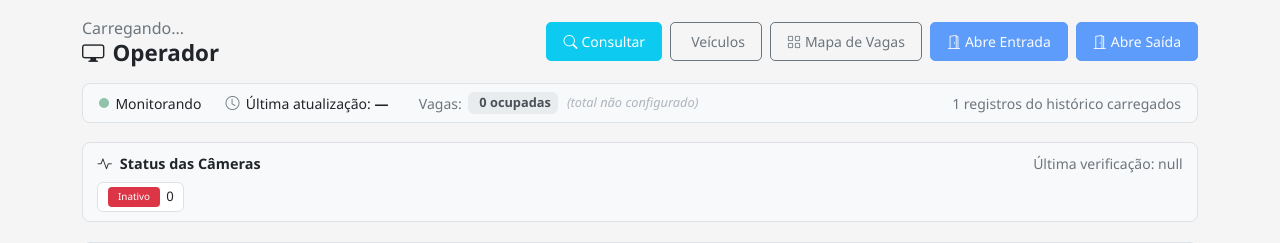
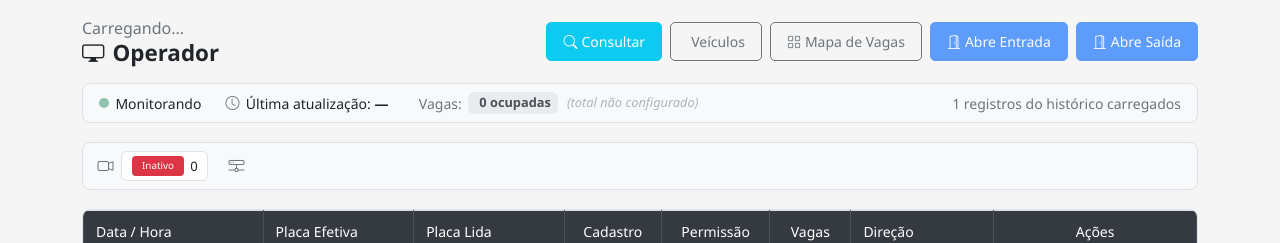
Before and after one commit to fernandofarooficial/parkvision, a Flask app: page /operador/1 in a window 1280 px wide. Shown: the part 78-321 px from the top of the page. Run offline with Flask 3, Linux system fonts and the light colour scheme; a user stored in the database is signed in; data that the repository does not hold is empty.

Commit message:
Unificar status de câmeras e dispositivos em uma única linha
Painel único (painel-monitor-status) substitui os dois painéis empilhados
(Status das Câmeras / Status dos Dispositivos) — badges de câmeras e de
dispositivos NioBox lado a lado, um só "Última verificação" (mostra o mais
recente entre as duas checagens independentes).

Co-Authored-By: Claude Sonnet 5 <noreply@anthropic.com>
Claude-Session: https://claude.ai/code/session_01NKoE8Las3i19qgHxe4bejR

```diff
--- a/templates/operador.html
+++ b/templates/operador.html
@@ -330,26 +330,34 @@
         white-space: nowrap;
     }
 
-    /* ── Monitor de câmeras ──────────────────────────── */
-    .monitor-cam-painel {
+    /* ── Monitor de câmeras / dispositivos (uma linha) ── */
+    .monitor-status-linha {
+        display: flex;
+        align-items: center;
+        flex-wrap: wrap;
+        gap: .5rem 1.25rem;
         border: 1px solid #dee2e6;
         border-radius: .5rem;
-        padding: .6rem .9rem;
+        padding: .5rem .9rem;
         background: #f8f9fa;
         margin-bottom: 1.2rem;
     }
 
-    .monitor-cam-header {
-        display: flex;
+    .monitor-status-grupo {
+        display: inline-flex;
         align-items: center;
-        justify-content: space-between;
-        margin-bottom: .5rem;
-    }
-
-    .monitor-cam-header h6 {
-        margin: 0;
-        font-size: .9rem;
-        font-weight: 600;
+        gap: .5rem;
+        flex-wrap: wrap;
+    }
+
+    .monitor-status-grupo > i {
+        color: #6c757d;
+    }
+
+    .monitor-status-ts {
+        margin-left: auto;
+        font-size: .8rem;
+        white-space: nowrap;
     }
 
     .monitor-cam-item {
@@ -426,22 +434,11 @@
     </div>
 </div>
 
-<!-- Painel: status das câmeras (monitoramento background) -->
-<div id="painel-monitor-cameras" class="monitor-cam-painel d-none">
-    <div class="monitor-cam-header">
-        <h6><i class="bi bi-activity me-2"></i>Status das Câmeras</h6>
-        <small class="text-muted" id="monitor-cam-ts-geral"></small>
-    </div>
-    <div class="d-flex flex-wrap gap-2" id="monitor-cam-lista"></div>
-</div>
-
-<!-- Painel: status dos dispositivos NioBox (checagem ao vivo, sem pulso) -->
-<div id="painel-monitor-dispositivos" class="monitor-cam-painel d-none">
-    <div class="monitor-cam-header">
-        <h6><i class="bi bi-hdd-network me-2"></i>Status dos Dispositivos</h6>
-        <small class="text-muted" id="monitor-disp-ts-geral"></small>
-    </div>
-    <div class="d-flex flex-wrap gap-2" id="monitor-disp-lista"></div>
+<!-- Painel: status das câmeras + dispositivos NioBox, em uma única linha -->
+<div id="painel-monitor-status" class="monitor-status-linha d-none">
+    <span class="monitor-status-grupo"><i class="bi bi-camera-video"></i><span id="monitor-cam-lista" class="monitor-status-grupo"></span></span>
+    <span class="monitor-status-grupo"><i class="bi bi-hdd-network"></i><span id="monitor-disp-lista" class="monitor-status-grupo"></span></span>
+    <small class="text-muted monitor-status-ts" id="monitor-status-ts"></small>
 </div>
 
 <!-- Painel de Câmeras (visível somente se existirem câmeras com RTSP) -->
@@ -2118,34 +2115,43 @@
     }
 
     /* ── Status das câmeras (monitor background) ──── */
+    let _ultimoStatusTs = null;
+
+    // Painel único (câmeras + dispositivos, uma linha) — mostra assim que qualquer
+    // um dos dois grupos tiver dado, e só atualiza o timestamp exibido se for mais
+    // recente que o que já está na tela (as duas checagens rodam independentes).
+    function _atualizarPainelStatus(ts, em) {
+        document.getElementById('painel-monitor-status').classList.remove('d-none');
+        if (ts && (!_ultimoStatusTs || ts > _ultimoStatusTs)) {
+            _ultimoStatusTs = ts;
+            document.getElementById('monitor-status-ts').textContent = 'Última verificação: ' + em;
+        }
+    }
+
     function carregarStatusCameras() {
         fetch(`/api/operador/monitor-cameras/${condId}`)
             .then(r => r.json())
             .then(data => {
                 if (!data.success || !Array.isArray(data.cameras) || data.cameras.length === 0) return;
 
-                const painel  = document.getElementById('painel-monitor-cameras');
-                const lista   = document.getElementById('monitor-cam-lista');
-                const tsGeral = document.getElementById('monitor-cam-ts-geral');
-
-                // Timestamp da verificação mais recente
+                const lista = document.getElementById('monitor-cam-lista');
                 const ref = data.cameras.reduce((best, c) => {
                     return (!best || (c.checado_ts && c.checado_ts > best.ts))
                         ? { ts: c.checado_ts, em: c.checado_em }
                         : best;
                 }, null);
-                tsGeral.textContent = ref ? 'Última verificação: ' + ref.em : '';
 
                 lista.innerHTML = data.cameras.map(c => {
                     const cls = c.ativo ? 'bg-success' : 'bg-danger';
                     const txt = c.ativo ? 'Ativo' : 'Inativo';
-                    return `<div class="monitor-cam-item">
+                    return `<span class="monitor-cam-item">
                                 <span class="badge ${cls}">${txt}</span>
                                 <span class="monitor-cam-nome">${c.nome}</span>
-                            </div>`;
+                            </span>`;
                 }).join('');
 
-                painel.classList.remove('d-none');
+                if (ref) _atualizarPainelStatus(ref.ts, ref.em);
+                else document.getElementById('painel-monitor-status').classList.remove('d-none');
             })
             .catch(() => {});
     }
@@ -2157,28 +2163,24 @@
             .then(data => {
                 if (!data.success || !Array.isArray(data.dispositivos) || data.dispositivos.length === 0) return;
 
-                const painel  = document.getElementById('painel-monitor-dispositivos');
-                const lista   = document.getElementById('monitor-disp-lista');
-                const tsGeral = document.getElementById('monitor-disp-ts-geral');
-
-                // Timestamp da verificação mais recente
+                const lista = document.getElementById('monitor-disp-lista');
                 const ref = data.dispositivos.reduce((best, d) => {
                     return (!best || (d.checado_ts && d.checado_ts > best.ts))
                         ? { ts: d.checado_ts, em: d.checado_em }
                         : best;
                 }, null);
-                tsGeral.textContent = ref ? 'Última verificação: ' + ref.em : '';
 
                 lista.innerHTML = data.dispositivos.map(d => {
                     const cls = d.ativo ? 'bg-success' : 'bg-danger';
                     const txt = d.ativo ? 'Online' : 'Offline';
-                    return `<div class="monitor-cam-item">
+                    return `<span class="monitor-cam-item">
                                 <span class="badge ${cls}">${txt}</span>
                                 <span class="monitor-cam-nome">${d.label}</span>
-                            </div>`;
+                            </span>`;
                 }).join('');
 
-                painel.classList.remove('d-none');
+                if (ref) _atualizarPainelStatus(ref.ts, ref.em);
+                else document.getElementById('painel-monitor-status').classList.remove('d-none');
             })
             .catch(() => {});
     }
```
